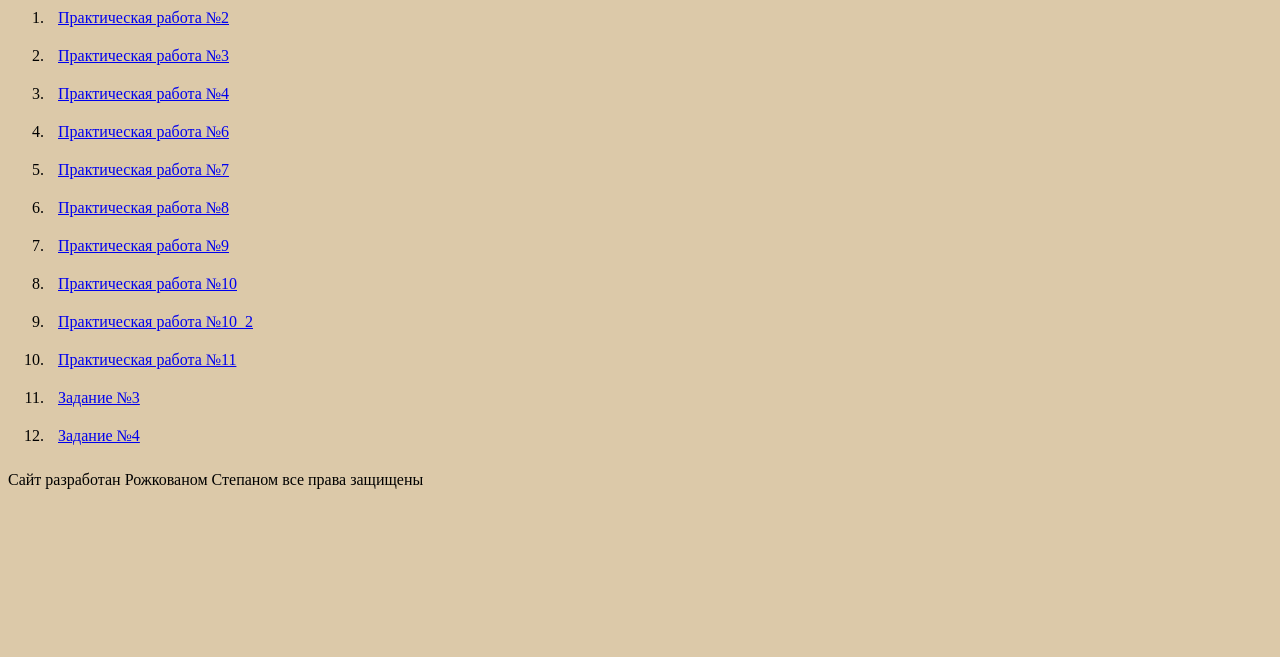
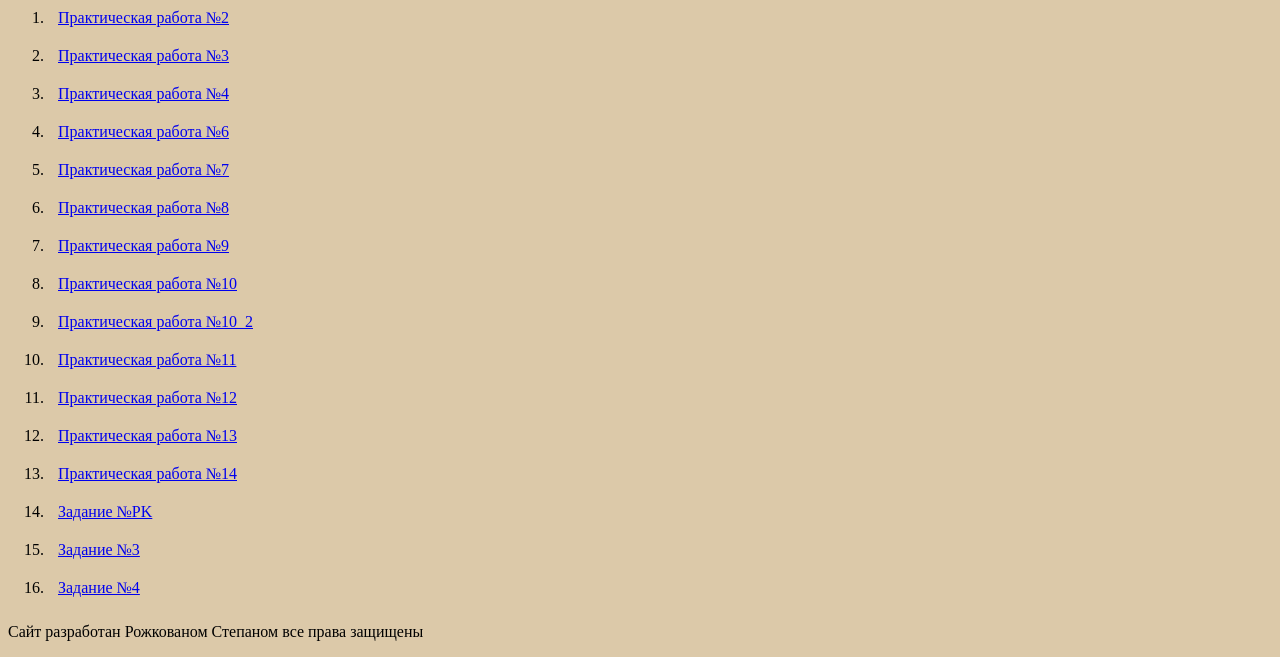
Before and after one commit to Ctepanro/mdk_08_01, a plain HTML site: page pages/works/work.html in a window 1280 px wide. Shown: the part 175-832 px from the top of the page. Before the commit the page ends 800 px from the top, so only its background shows below. Drawn offline with Linux system fonts and the light colour scheme.

Commit message:
Update work.html

```diff
--- a/pages/works/work.html
+++ b/pages/works/work.html
@@ -34,6 +34,10 @@
             <li><a href="pr10/pr10.html">Практическая работа №10</a></li>
             <li><a href="pr10/pr10_2.html">Практическая работа №10_2</a></li>
             <li><a href="pr11/pr11.html">Практическая работа №11</a></li>
+            <li><a href="pr12/шаг1/step1/index.html">Практическая работа №12</a></li>
+            <li><a href="pr13/1 television/television.html">Практическая работа №13</a></li>
+            <li><a href="pr14/z1/z1.html">Практическая работа №14</a></li>
+            <li><a href="zadanie№PK/pclasss.html">Задание №PK</a></li>
             <li><a href="zadanie№3/Gorod.html">Задание №3</a></li>
             <li><a href="zadanie№4/magazin.html">Задание №4</a></li>
         </ol>
```
